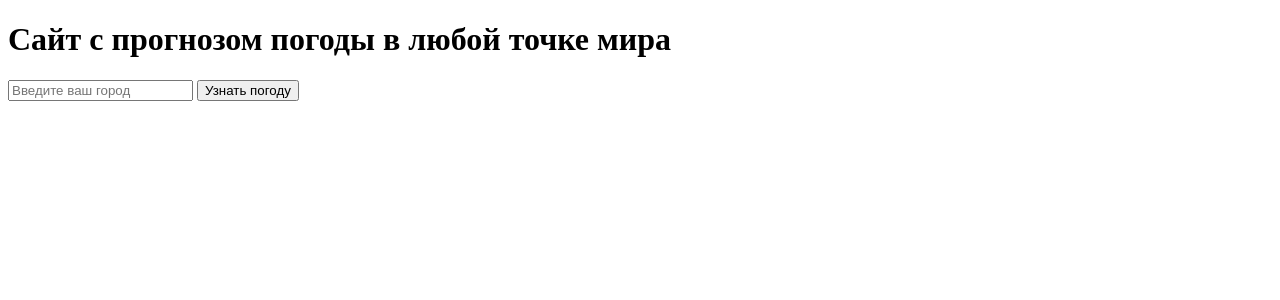
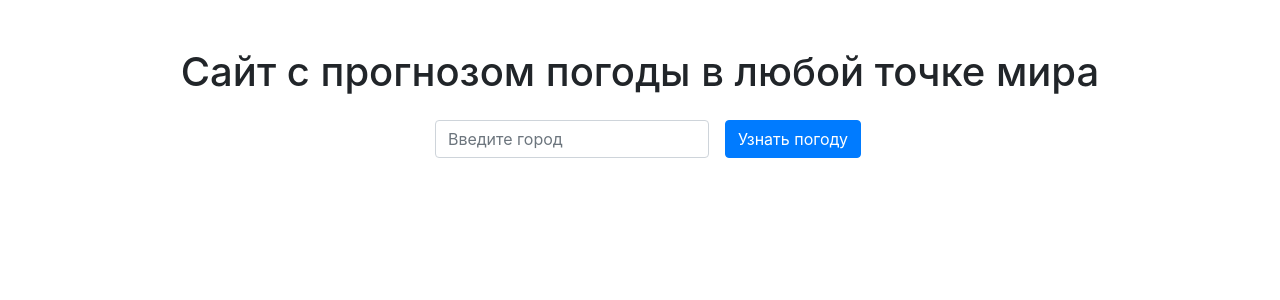
Before and after one commit to ibaragozz/FlaskAPI, a Flask app: page / in a window 1280 px wide. Shown: the top 300 px of the page. Run offline with Flask 3, Linux system fonts and the light colour scheme; some libraries are stand-ins or nearby versions.

Commit message:
add forecast

```diff
--- a/main.py
+++ b/main.py
@@ -15,7 +15,7 @@ def index():
 
 def get_weather(city):
     api_key = '41b7b468dac246d2f135135a6ba0a843'
-    url = f"https://api.openweathermap.org/data/2.5/weather?q={city}&appid={api_key}"
+    url = f"https://api.openweathermap.org/data/2.5/weather?q={city}&appid={api_key}&units=metric"
     response = requests.get(url)
     return response.json()
 
--- a/templates/index.html
+++ b/templates/index.html
@@ -1,18 +1,49 @@
 <!DOCTYPE html>
 <html lang="en">
 <head>
-    <meta charset="UTF-8">
-    <title>Title</title>
+   <meta charset="UTF-8">
+   <meta name="viewport" content="width=device-width, initial-scale=1">
+   <title>Прогноз погоды</title>
+   <!-- Bootstrap CSS -->
+      <link href="https://stackpath.bootstrapcdn.com/bootstrap/4.5.2/css/bootstrap.min.css" rel="stylesheet">
 </head>
 <body>
-<h1>Сайт с прогнозом погоды в любой точке мира</h1>
+<div class="container mt-5">
+   <h1 class="text-center mb-4">Сайт с прогнозом погоды в любой точке мира</h1>
 
-<form method="post">
-    <input type="text" name="city" placeholder="Введите ваш город" required>
-    <button type="submit">Узнать погоду</button>
-</form>
+   <form method="post" class="form-inline justify-content-center mb-4">
+       <div class="form-group mx-sm-3 mb-2">
+           <input type="text" class="form-control" name="city" placeholder="Введите город" required>
+       </div>
+       <button type="submit" class="btn btn-primary mb-2">Узнать погоду</button>
+   </form>
+
+   <div class="result text-center"
+       {% if weather %}
+           <h3>Погода в {{ weather['name'] }}</h3>
+           <p>Температура: {{ weather['main']['temp'] }}°C</p>
+           <p>Погода: {{ weather['weather'][0]['description'] }}</p>
+       {% endif %}
+   </div>
 
 
+   <div class="result text-center">
 
-</body>
-</html>
+
+       {% if news %}
+           <h2>Новости:</h2>
+           <ul>
+               {% for article in news %}
+                   <li><a href="{{ article['url'] }}"> {{ article['title'] }} </a></li>
+               {% endfor %}
+           </ul>
+       {% endif %}
+
+
+   </div>
+</div>
+
+
+<!-- Bootstrap JS and dependencies -->
+<script src="https://code.jquery.com/jquery-3.5.1.slim.min.js"></script>
+<script src="https://cdn.jsdelivr.net/npm/@popperjs/core@2.9.3/dist/umd/popper.min.js"></script>
```
